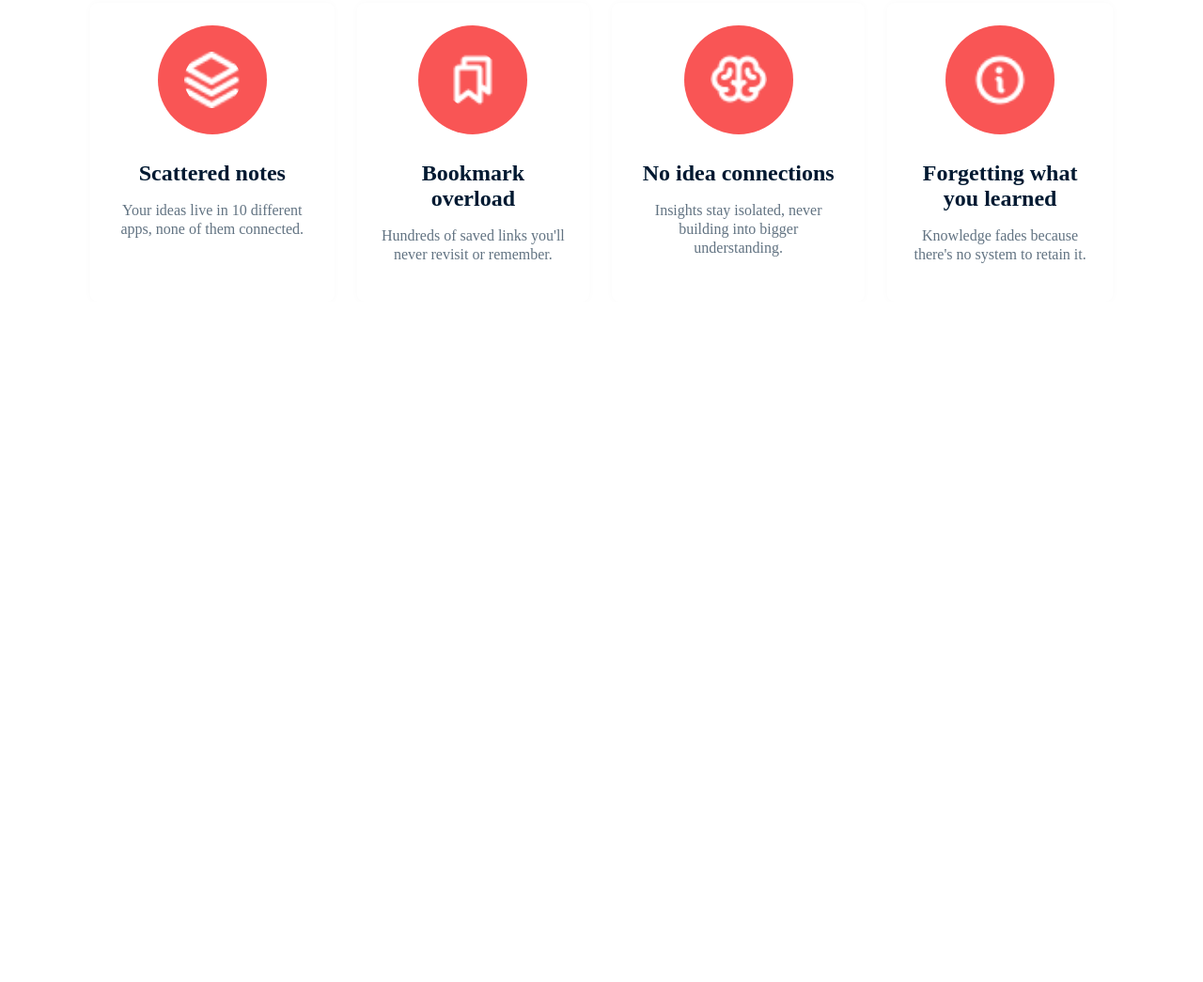
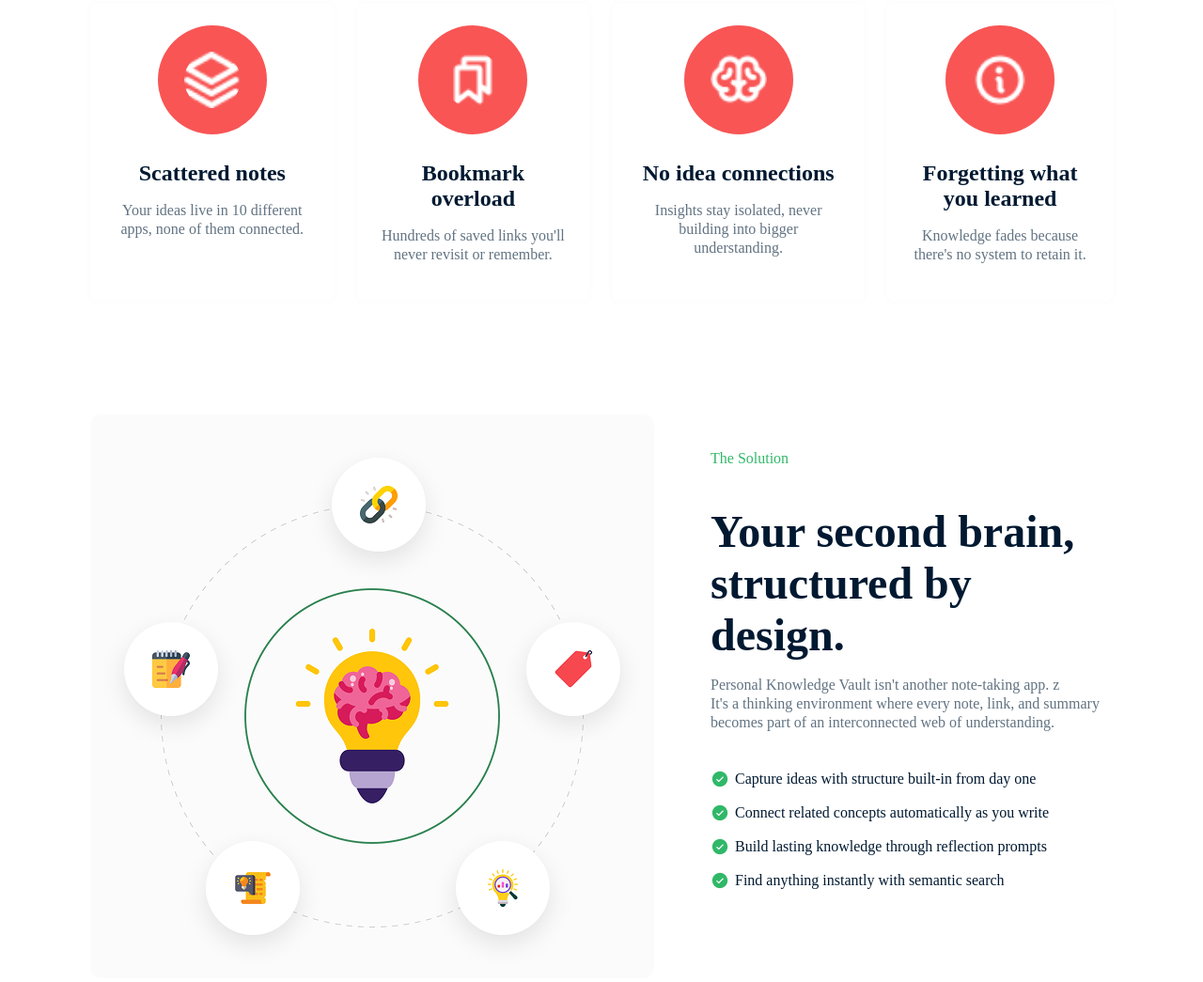
Before and after one commit to Mehedi-tsc/My-First-Assignment, a plain HTML site: page index.html in a window 1280 px wide. Shown: the part 965-2010 px from the top of the page at 94% size. Before the commit the page ends 1286 px from the top, so only its background shows below. Drawn offline with Linux system fonts and the light colour scheme.

Commit message:
adding second brain section

```diff
--- a/index.html
+++ b/index.html
@@ -76,5 +76,25 @@ you learned</h3>
             </div>
         </div>
     </section>
+    <section id="brain-section">
+        <div class="brain-container">
+            <div>
+                <img class="brain-img" src="assets/knowledge.png" alt="">
+            </div>
+            <div class="text">
+                <h6 class="section-message">The Solution</h6>
+                <h2 class="title">Your second brain,<br>
+                structured by design.</h2>
+                <p class="description">Personal Knowledge Vault isn't another note-taking app. z <br>It's a thinking environment where every note, link, and summary <br> becomes part of an interconnected web of understanding.</p>
+
+                <ul>
+                    <li class="margin-bottom16"><img src="assets/CheckCircle.png" alt="">Capture ideas with structure built-in from day one</li>
+                    <li class="margin-bottom16"><img src="assets/CheckCircle.png" alt="">Connect related concepts automatically as you write</li>
+                    <li class="margin-bottom16"><img src="assets/CheckCircle.png" alt="">Build lasting knowledge through reflection prompts</li>
+                    <li class="margin-bottom16"><img src="assets/CheckCircle.png" alt="">Find anything instantly with semantic search</li>
+                </ul>
+            </div>
+        </div>
+    </section>
 </body>
 </html>
--- a/style.css
+++ b/style.css
@@ -154,3 +154,57 @@ nav div button{
     font-size: 16px;
     line-height: 20px;
 }
+.brain-container{
+    margin-top: 120px;
+    display: flex;
+    gap: 60px;
+    margin: 120px auto 0px;
+    width: 85%;
+    max-width: 1360px;
+    text-align: left;
+}
+..brain-img{
+    max-height: 600px;
+}
+.section-message{
+    color: #30B868;
+    font-size: 16px;
+    font-weight: 500;
+    line-height: 20px;
+    margin-bottom: 16px;
+}
+.title{
+    color: #001931;
+    font-size: 48px;
+    font-weight: bold;
+    margin-bottom: 16px;
+}
+.description{
+    color: #627382;
+    font-size: 16px;
+    line-height: 20px;
+    margin-bottom: 40px;
+}
+.text ul {
+    list-style: none;
+
+
+}
+.text ul img{
+    width: 20px;
+    height: 20px;
+
+}
+.text li{
+    color: #001931;
+    font-size: 16px;
+    line-height: 20px;
+    align-items: center;
+}
+.margin-bottom16{
+    margin-bottom: 16px;
+    display: flex;
+    gap: 6px;
+    margin-left: -40px;
+
+}
```
